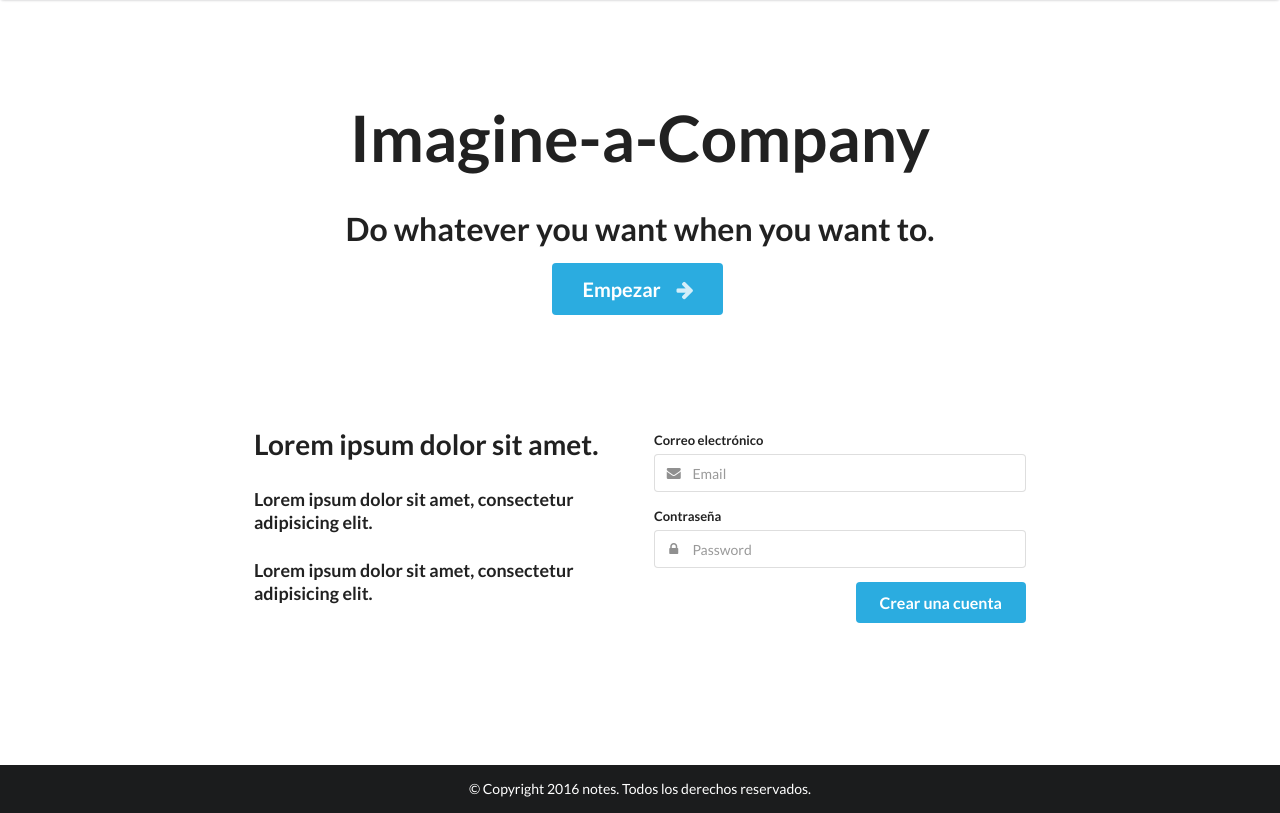
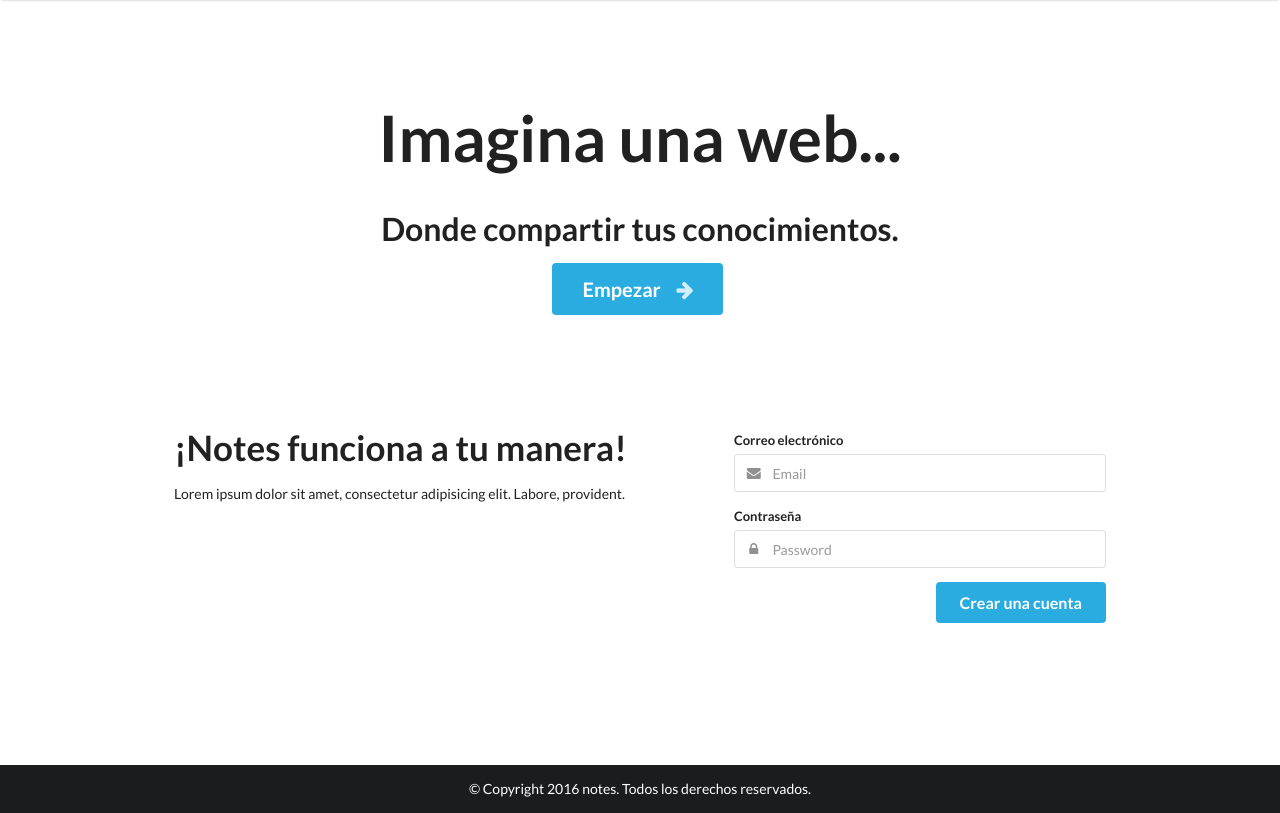
Before and after one commit to vlorenzo34/notes, a PHP site: page / in a window 1280 px wide. Shown: the part 55-868 px from the top of the page. Run offline with PHP 8.4, Linux system fonts and the light colour scheme.

Commit message:
Modificacion del diseño, retoque de fuentes y tamaños de cajas

```diff
--- a/css/main.css
+++ b/css/main.css
@@ -23,6 +23,10 @@ section h2.ui.header{
 	font-size: 2em;
 }
 
+section h3.ui.header{
+	font-size: 2.5em;
+}
+
 #content{
 	margin-top: 10%;
 }
--- a/index.html
+++ b/index.html
@@ -2,7 +2,7 @@
 <html lang="en">
 <head>
 	<meta charset="UTF-8" />
-	<title>¡Notes is different!</title>
+	<title>Notes</title>
 
 	<!-- Stylesheet -->
 	<link rel="stylesheet" href="css/reset.css">
@@ -38,12 +38,12 @@
 	</header>
 
 	<!-- Seccion Slider -->
-    <section class="ui inverted text center aligned container">
+    <section class="ui inverted vertical text center aligned container">
     	<h1 class="ui header">
-        	Imagine-a-Company
+        	Imagina una web...
     	</h1>
     	<h2 class="ui header">
-    		Do whatever you want when you want to.
+    		Donde compartir tus conocimientos.
     	</h2>
     	<div id="login" class="ui huge button">
     		Empezar
@@ -53,16 +53,11 @@
 
 	<!-- Explicacion web y Formulario Registro -->
 	<section id="content" class="ui stackable two column middle centered padded grid">
-
+		<div class="row">
 		<!-- Resumen web -->
-		<div class="five wide column">
-			<h2 class="ui header">Lorem ipsum dolor sit amet.</h2>
-	    	<h3 class="ui header">
-				Lorem ipsum dolor sit amet, consectetur adipisicing elit.
-			</h3>
-			<h3 class="ui header">
-				Lorem ipsum dolor sit amet, consectetur adipisicing elit.
-			</h3>
+		<div class="seven wide column">
+			<h3 class="ui header">¡Notes funciona a tu manera!</h2>
+			<p>Lorem ipsum dolor sit amet, consectetur adipisicing elit. Labore, provident.</p>
 		</div>
 
 		<!-- Formulario de registro -->
@@ -90,6 +85,7 @@
 			 	<button  id="login" class="large ui right floated button" type="submit">Crear una cuenta</button>
 			</form>
 		</div>
+		</div>
   	</section>
 
 	<!-- Pie de la pagina -->
@@ -109,6 +105,7 @@
 		</div>
 		<div class="ui equal width center aligned padded grid">
 			<div class="column">
+				<!-- Formulario de inicio de sesión -->
 				<form class="ui form">
 					<div class="field">
 						<div class="ui left icon input">
```
